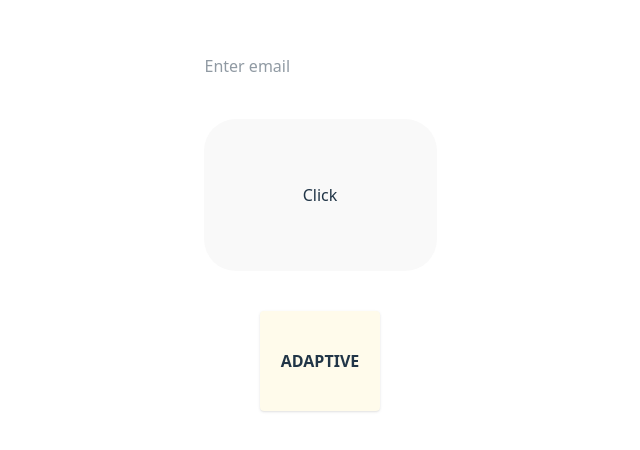
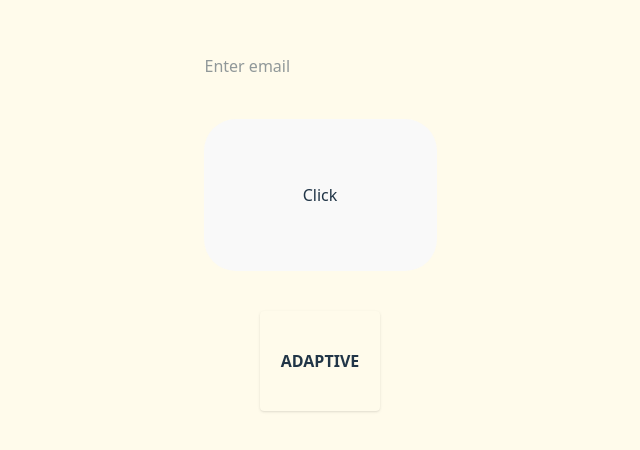
Before and after one commit to Leont1cov/tailwind-course, a React (Vite) app: page / in a window 1280 px wide. Shown: the part 168-618 px from the top of the page, without its empty margins (320-960 px from the left). Built offline with nearby package versions, Linux system fonts and the light colour scheme.

Commit message:
feat: added tailwind styles in index.css

```diff
--- a/src/index.css
+++ b/src/index.css
@@ -25,6 +25,8 @@ a:hover {
 }
 
 body {
+    /*Благодаря @apply можно писать классы прямо внутри css файла*/
+    @apply bg-amber-50;
   margin: 0;
   display: flex;
     justify-content: center;
```
